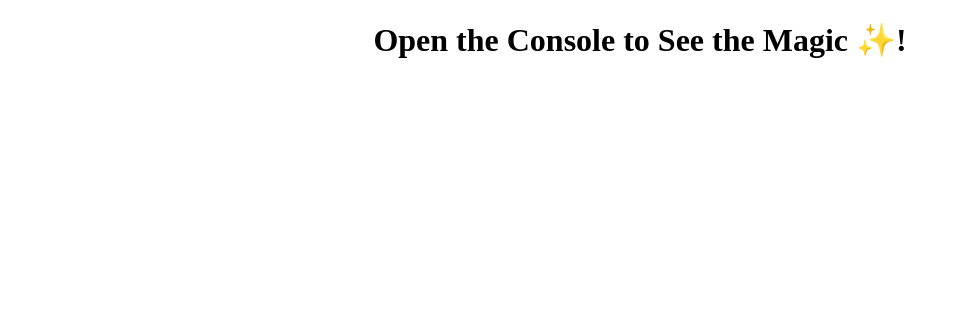
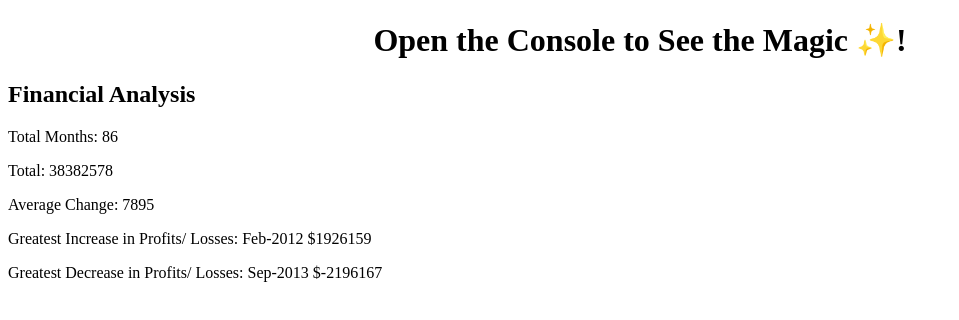
Before and after one commit to emmaboadi/Console-Finances, a plain HTML site: page index.html in a window 1280 px wide. Shown: the whole page, without its empty margins (0-959 px from the left). Drawn offline with Linux system fonts and the light colour scheme.

Commit message:
added final code

```diff
--- a/index.html
+++ b/index.html
@@ -9,6 +9,15 @@
 <body>
   <h1 style="text-align:center;">Open the Console to See the Magic ✨! </h1>
 
+  <h2>Financial Analysis</h2>
+
+  <p id="totalMonth"></p>
+  <p id="totalPL"></p>
+  <p id="averageChange"></p>
+  <p id="maxChange"></p>
+  <p id="minChange"></p>
+
+
   <script src="index.js"></script>
 
 
--- a/index.js
+++ b/index.js
@@ -130,7 +130,7 @@ for (var i = 0; i < finances.length; i++) {
   totalprofitLoss = totalprofitLoss + currentValue;
 
 // finding average change
-  averageChange = totalChange/(totalMonths -1)
+  averageChange = Math.round(totalChange/(totalMonths -1))
 
   if (change > maxChange) {
     maxChange = change
@@ -150,3 +150,9 @@ console.log("Total: " + totalprofitLoss)
 console.log("Average Change: " + averageChange)
 console.log("Greatest Increase in Profits/ Losses: Feb-2012 $" + maxChange)
 console.log("Greatest Decrease in Profits/ Losses: Sep-2013 $" + minChange)
+
+document.getElementById("totalMonth").innerHTML = "Total Months: " + totalMonths;
+document.getElementById("totalPL").innerHTML = "Total: " + totalprofitLoss;
+document.getElementById("averageChange").innerHTML = "Average Change: " + averageChange;
+document.getElementById("maxChange").innerHTML = "Greatest Increase in Profits/ Losses: Feb-2012 $" + maxChange;
+document.getElementById("minChange").innerHTML = "Greatest Decrease in Profits/ Losses: Sep-2013 $" + minChange;
```
